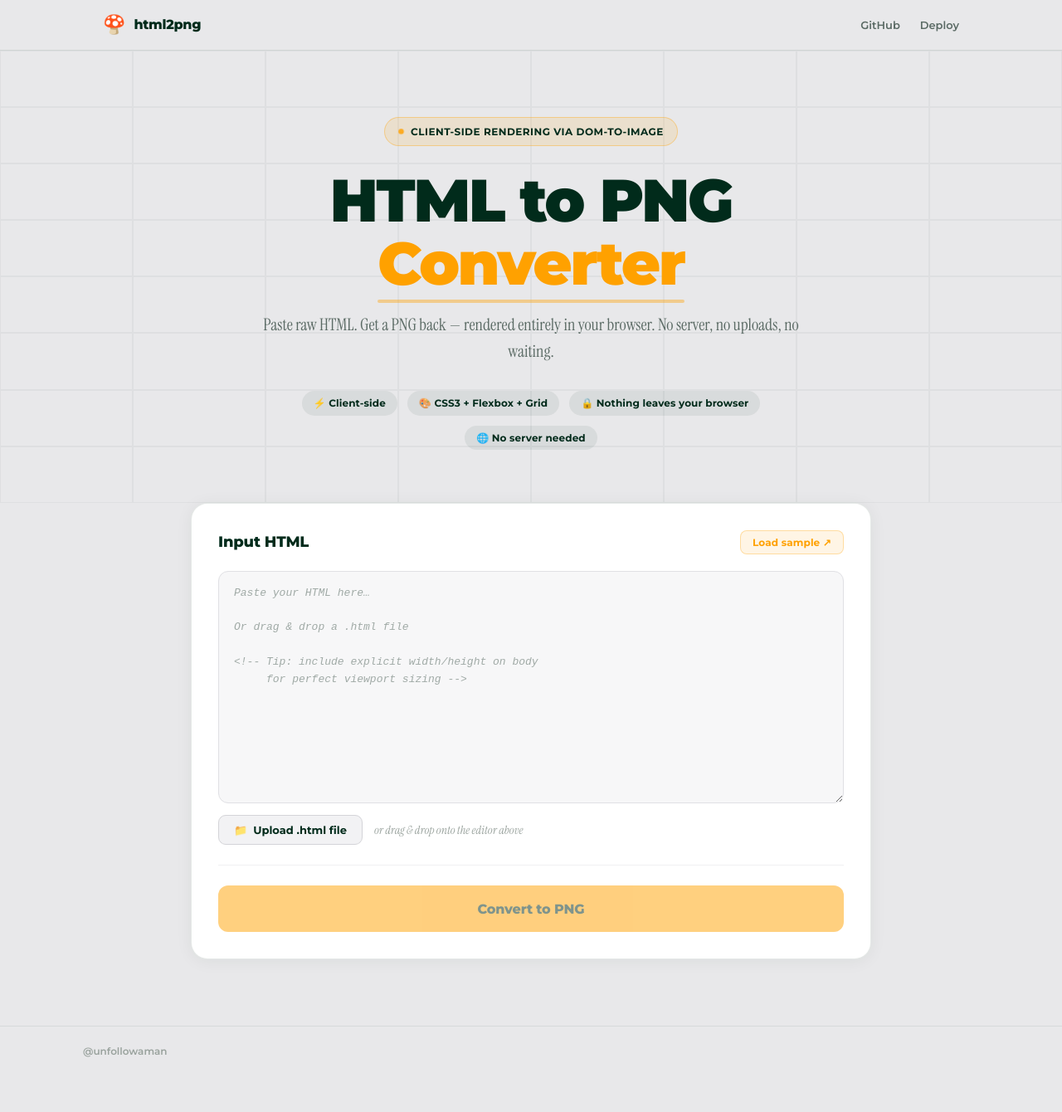
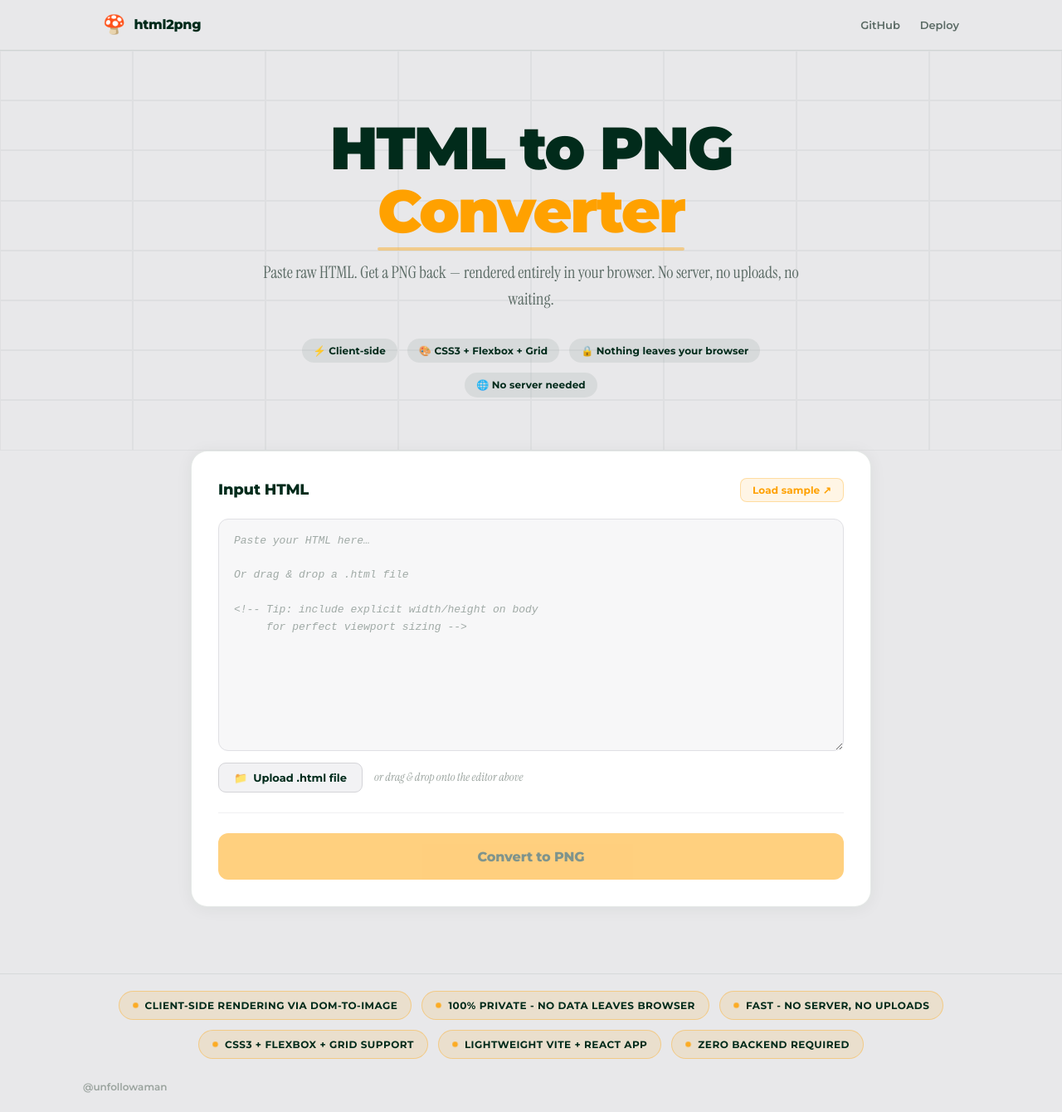
Before and after one commit to unfollowaman/render-flow, a React (Vite) app: page / in a window 1280 px wide. Shown: the whole page at 83% size. Before the commit the page ends 1296 px from the top, so only its background shows below. Built offline with nearby package versions, Linux system fonts and the light colour scheme.

Commit message:
feat: Move badge to footer and add feature highlights
- Removed `.heroBadge` from Hero component.
- Added `.footerHighlights` with flexbox layout to Footer component.
- Renamed `.heroBadge` styles to `.footerBadge`.
- Added 6 feature badges to the footer including the original one.

```diff
--- a/src/components/Footer.jsx
+++ b/src/components/Footer.jsx
@@ -3,6 +3,32 @@ import styles from "../styles/Home.module.css";
 export function Footer() {
   return (
     <footer className={styles.footer}>
+      <div className={styles.footerHighlights}>
+        <div className={styles.footerBadge}>
+          <span className={styles.footerBadgeDot} />
+          CLIENT-SIDE RENDERING VIA DOM-TO-IMAGE
+        </div>
+        <div className={styles.footerBadge}>
+          <span className={styles.footerBadgeDot} />
+          100% PRIVATE - NO DATA LEAVES BROWSER
+        </div>
+        <div className={styles.footerBadge}>
+          <span className={styles.footerBadgeDot} />
+          FAST - NO SERVER, NO UPLOADS
+        </div>
+        <div className={styles.footerBadge}>
+          <span className={styles.footerBadgeDot} />
+          CSS3 + FLEXBOX + GRID SUPPORT
+        </div>
+        <div className={styles.footerBadge}>
+          <span className={styles.footerBadgeDot} />
+          LIGHTWEIGHT VITE + REACT APP
+        </div>
+        <div className={styles.footerBadge}>
+          <span className={styles.footerBadgeDot} />
+          ZERO BACKEND REQUIRED
+        </div>
+      </div>
       <div className={styles.footerInner}>
         <span>@unfollowaman</span>
       </div>
--- a/src/components/Hero.jsx
+++ b/src/components/Hero.jsx
@@ -7,10 +7,6 @@ export function Hero() {
   return (
     <section className={styles.hero}>
       <div className={styles.heroContent}>
-        <div className={styles.heroBadge}>
-          <span className={styles.heroBadgeDot} />
-          CLIENT-SIDE RENDERING VIA DOM-TO-IMAGE
-        </div>
         <h1 className={styles.heroTitle}>
           HTML to PNG
           <br />
--- a/src/styles/Home.module.css
+++ b/src/styles/Home.module.css
@@ -83,7 +83,15 @@
   margin: 0 auto;
 }
 
-.heroBadge {
+.footerHighlights {
+  display: flex;
+  flex-wrap: wrap;
+  justify-content: center;
+  gap: 12px;
+  margin-bottom: 24px;
+}
+
+.footerBadge {
   display: inline-flex;
   align-items: center;
   gap: 8px;
@@ -97,10 +105,9 @@
   text-transform: uppercase;
   padding: 7px 16px;
   border-radius: 100px;
-  margin-bottom: 28px;
 }
 
-.heroBadgeDot {
+.footerBadgeDot {
   width: 7px;
   height: 7px;
   background: #ffa100;
```
